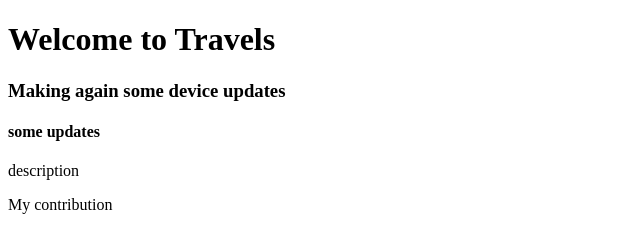
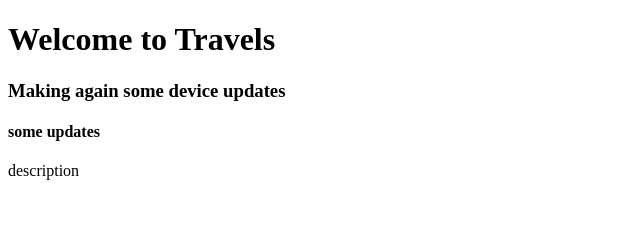
Before and after one commit to medipallibharath/travelbookings, a website: page index.html in a window 1280 px wide. Shown: the whole page, without its empty margins (0-640 px from the left). Drawn offline with Linux system fonts and the light colour scheme.

Commit message:
delete change

```diff
--- a/index.html
+++ b/index.html
@@ -10,6 +10,6 @@
     <h3>Making again some device updates</h3>
     <H4>some updates</H4>
     <p>description</p>
-    <p>My contribution</p>
+
 </body>
 </html>
```
